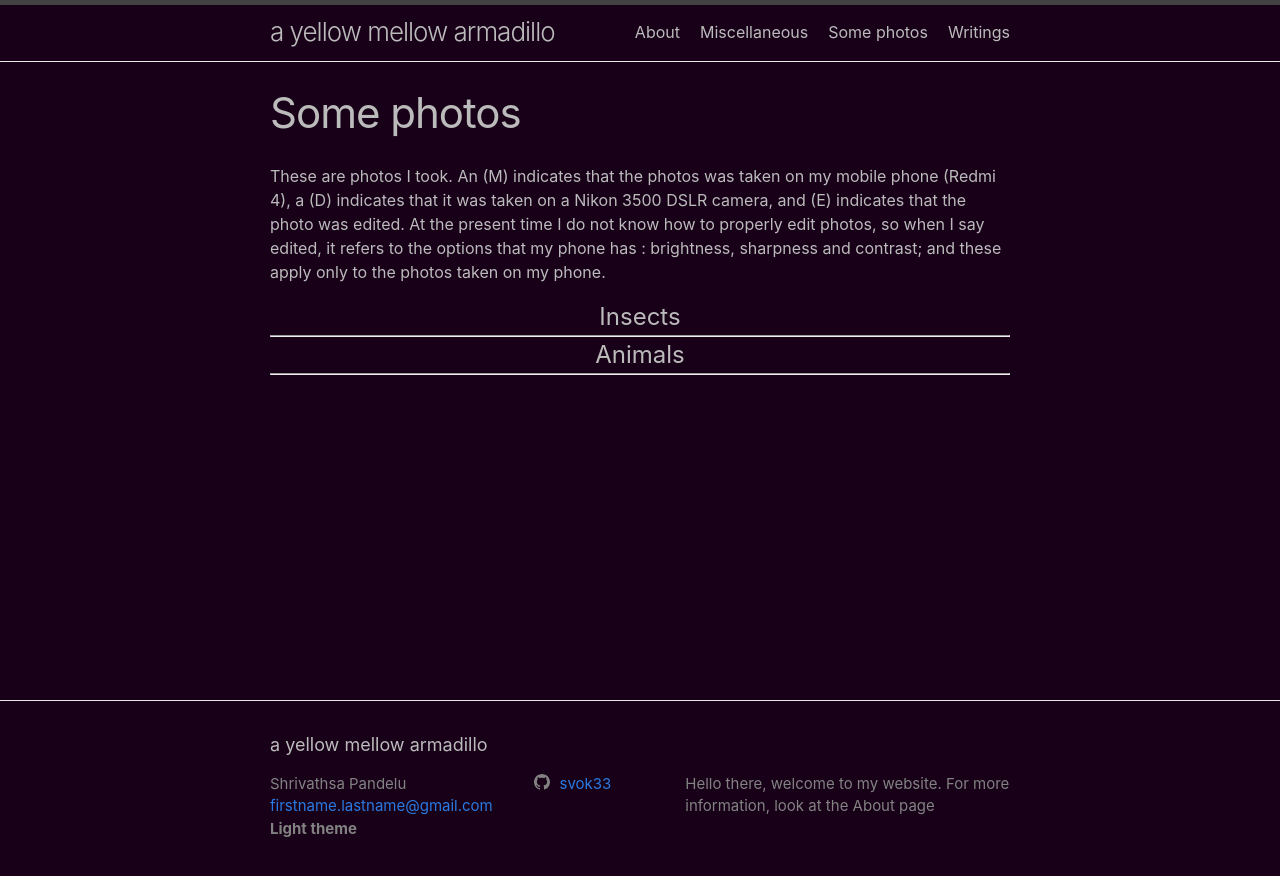
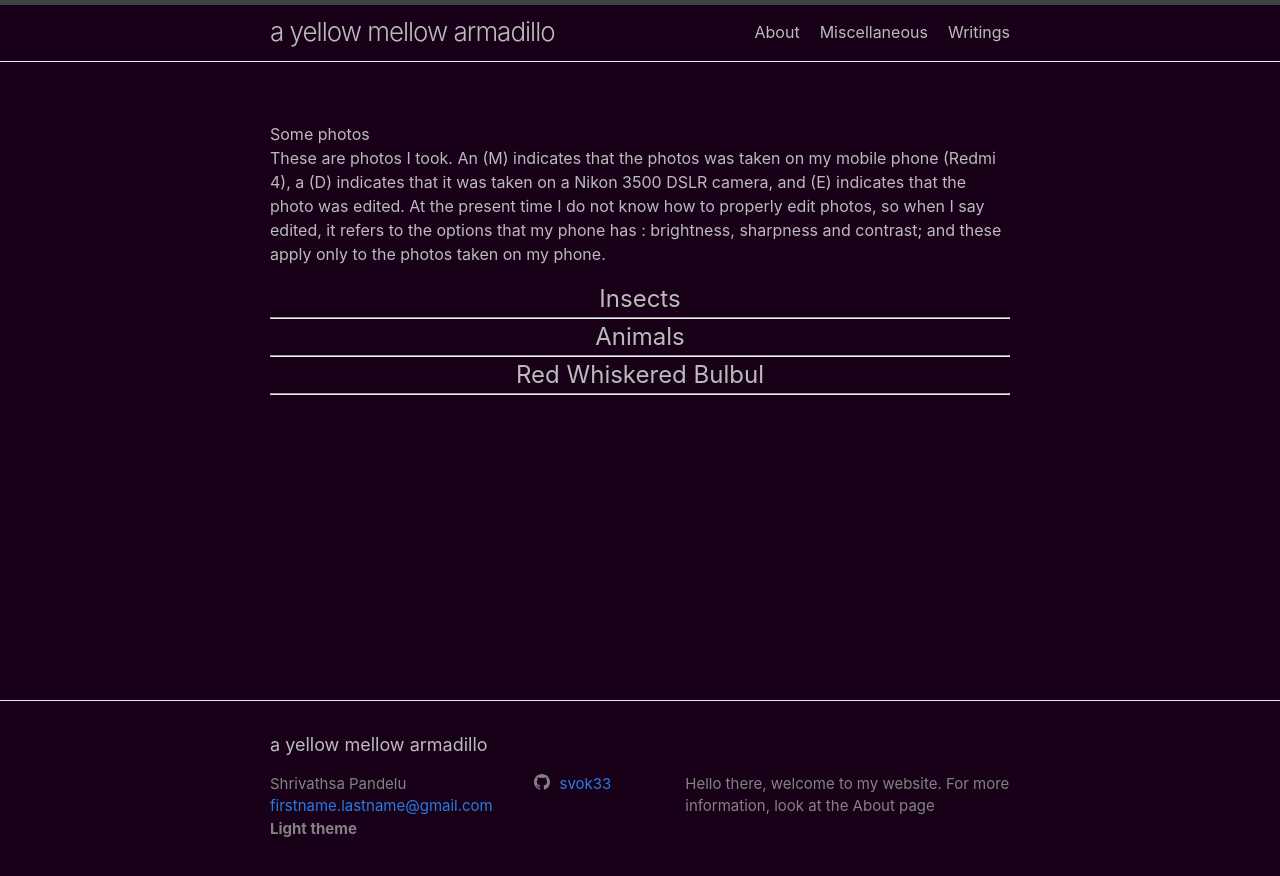
Before and after one commit to shrivathsap/shrivathsap.github.io, a Jekyll site: the page built from photos.html, in a window 1280 px wide. Shown: the top 876 px of the page. Built offline with Jekyll 4.4.1, drawn with Linux system fonts in a browser that asks for light colours.

Commit message:
red whiskered bulbul

```diff
--- a/css/photos.css
+++ b/css/photos.css
@@ -4,21 +4,26 @@
 
 .gallery{
 	display: none;
-	grid-template-columns: repeat(4, 1fr);
-	grid-row-gap: 20px;
-	grid-column-gap: 10px;
+	grid-template-columns: minmax(0, 1fr) minmax(0, 1fr) minmax(0, 1fr) minmax(0, 1fr);
+	grid-row-gap: 5px;
+	grid-column-gap: 5px;
 	/* background-color: PINK; */
 	justify-content: center;
 	align-content: center;
 	/* height: 100vh; */
 }
 
+.content{
+	text-align:center;
+}
+
 .content img{
-	max-width: 90%;
-	max-height: 90%;
+	/* width: 70%;
+	height: 60%; */
 	/* width: 250px;
 	height: 200px; */
 	cursor: pointer;
+	/* object-fit: cover; */
 }
 
 /* .photo_header{
@@ -37,9 +42,10 @@
 	font-kerning: normal;
 }
 
-.photo_header p{
-	font-size: 12px;
+.photo_header figcaption{
+	font-size: 14px;
 	font-family: sans-serif;
+	text-align: center;
 }
 
 #lightbox{
--- a/photos.html
+++ b/photos.html
@@ -1,6 +1,6 @@
 ---
 layout: page
-title: Some photos
+alt: Some photos
 
 ---
 
@@ -8,7 +8,7 @@
 <html lang="en" dir="ltr">
 	<head>
 		<meta charset="utf-8">
-		<title>Some photos</title>
+		<alt>Some photos</alt>
 		<link rel="stylesheet" href="./css/photos.css">
 		<script defer src="./scripts/photos.js" charset="utf-8"></script>
 	</head>
@@ -22,31 +22,31 @@
 			<hr>
 			<div class="gallery" id = "insects">
 				<div class="content">
-					<img src="./resources/photos/cloud2.jpg" title="cat0">
+					<img src="./resources/photos/cloud2.jpg" alt="cat0">
 					<p>Photo of a cat I took at near Mariana trench</p>
 				</div>
 				<div class="content">
-					<img src="./resources/photos/download.jpg" title="cat1">
+					<img src="./resources/photos/download.jpg" alt="cat1">
 					<p>Cat</p>
 				</div>
 				<div class="content">
-					<img src="./resources/photos/dog.jpg" title="cat2">
+					<img src="./resources/photos/dog.jpg" alt="cat2">
 					<p>Dog</p>
 				</div>
 				<div class="content">
-					<img src="./resources/photos/download.jpg" title="cat3">
+					<img src="./resources/photos/download.jpg" alt="cat3">
 					<p>Cat</p>
 				</div>
 				<div class="content">
-					<img src="./resources/photos/dog.jpg" title="cat4">
+					<img src="./resources/photos/dog.jpg" alt="cat4">
 					<p>Cat</p>
 				</div>
 				<div class="content">
-					<img src="./resources/photos/download.jpg" title="cat5">
+					<img src="./resources/photos/download.jpg" alt="cat5">
 					<p>Cat</p>
 				</div>
 				<div class="content">
-					<img src="./resources/photos/dog.jpg" title="cat6">
+					<img src="./resources/photos/dog.jpg" alt="cat6">
 					<p>Cat</p>
 				</div>
 			</div>
@@ -56,32 +56,74 @@
 			<hr>
 			<div class="gallery" id = "animals">
 				<div class="content">
-					<img src="./resources/photos/download.jpg" title="cat8">
+					<img src="./resources/photos/download.jpg" alt="cat8">
 					<p>Cat</p>
 				</div>
 				<div class="content">
-					<img src="./resources/photos/download.jpg" title="cat9">
+					<img src="./resources/photos/download.jpg" alt="cat9">
 					<p>Cat</p>
 				</div>
 				<div class="content">
-					<img src="./resources/photos/dog.jpg" title="cat10">
+					<img src="./resources/photos/dog.jpg" alt="cat10">
 					<p>Dog</p>
 				</div>
 				<div class="content">
-					<img src="./resources/photos/download.jpg" title="cat11">
+					<img src="./resources/photos/download.jpg" alt="cat11">
 					<p>Cat</p>
 				</div>
 				<div class="content">
-					<img src="./resources/photos/dog.jpg" title="cat12">
+					<img src="./resources/photos/dog.jpg" alt="cat12">
 					<p>Cat</p>
 				</div>
 				<div class="content">
-					<img src="./resources/photos/download.jpg" title="cat13">
+					<img src="./resources/photos/download.jpg" alt="cat13">
 					<p>Cat</p>
 				</div>
 				<div class="content">
-					<img src="./resources/photos/dog.jpg" title="cat14">
+					<img src="./resources/photos/dog.jpg" alt="cat14">
 					<p>Cat</p>
+				</div>
+			</div>
+		</div>
+		<div class="photo_header" onclick = "image_handler('rwb')">
+			<span>Red Whiskered Bulbul</span>
+			<hr>
+			<div class="gallery" id = "rwb">
+				<div class="content">
+					<img src="./resources/photos/rwb/rwb1.jpg" alt="rwb1">
+					<p>Three eggs, 2 hatched (M)</p>
+				</div>
+				<div class="content">
+					<img src="./resources/photos/rwb/rwb2.jpg" alt="rwb2">
+					<p>Naked (M)</p>
+				</div>
+				<div class="content">
+					<img src="./resources/photos/rwb/rwb3.jpg" alt="rwb3">
+					<p>Feathers starting to show up (M)</p>
+				</div>
+				<div class="content">
+					<img src="./resources/photos/rwb/rwb4.jpg" alt="rwb4">
+					<p>Wings (M)</p>
+				</div>
+				<div class="content">
+					<img src="./resources/photos/rwb/rwb5.jpg" alt="rwb5">
+					<p>More feathers (M)</p>
+				</div>
+				<div class="content">
+					<img src="./resources/photos/rwb/rwb6.jpg" alt="rwb6">
+					<p>Older (M)</p>
+				</div>
+				<div class="content">
+					<img src="./resources/photos/rwb/rwb7.jpg" alt="rwb7">
+					<p>Awake (M)</p>
+				</div>
+				<div class="content">
+					<img src="./resources/photos/rwb/rwb8.jpg" alt="rwb8">
+					<p>Ready to fly (M)</p>
+				</div>
+				<div class="content">
+					<img src="./resources/photos/rwb/rwb9.jpg" alt="rwb9">
+					<p>(unrelated?) Adult (D)</p>
 				</div>
 			</div>
 		</div>
--- a/scripts/photos.js
+++ b/scripts/photos.js
@@ -39,7 +39,7 @@
 			document.getElementsByTagName('body')[0].style.margin = 0;
 			placeholder = lightbox.getElementsByTagName('img')[0];
 			placeholder.src = image.src;
-			placeholder.title = image.title;
+			placeholder.alt = image.alt;
 			lightbox.classList.add('active');
 		})
 	})
@@ -62,7 +62,7 @@
 function load_next(){
 	current = lightbox.getElementsByTagName('img')[0]
 	for(i=0; i<images.length; i++){
-		if (images[i].title==current.title){
+		if (images[i].alt==current.alt){
 			if (i<(images.length-1)) {
 				images[i+1].click();//thanks to something called bubbling, this triggers a click event on the parent
 			}
@@ -75,7 +75,7 @@
 function load_previous(){
 	current = lightbox.getElementsByTagName('img')[0]
 	for(i=0; i<images.length; i++){
-		if (images[i].title==current.title){
+		if (images[i].alt==current.alt){
 			if (i>=1) images[i-1].click();
 			else images[images.length-1].click();//modular arithmetic is broken? -1 gives -1
 			break;
```
Also changed, not shown: resources/photos/rwb/rwb1.jpg (added), resources/photos/rwb/rwb2.jpg (added), resources/photos/rwb/rwb3.jpg (added), resources/photos/rwb/rwb5.jpg (added), resources/photos/rwb/rwb6.jpg (added), resources/photos/rwb/rwb7.jpg (added), resources/photos/rwb/rwb8.jpg (added), resources/photos/rwb/rwb9.JPG (added), 1 other file.
